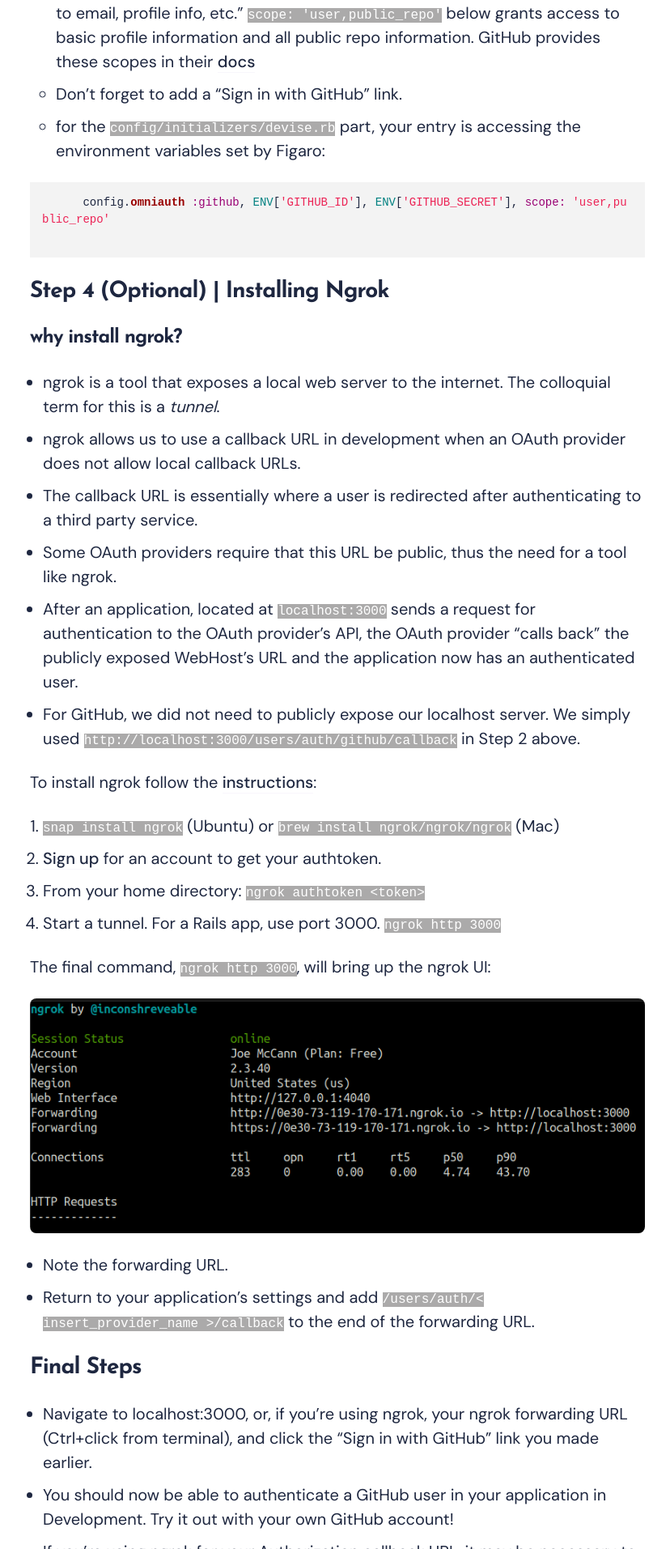
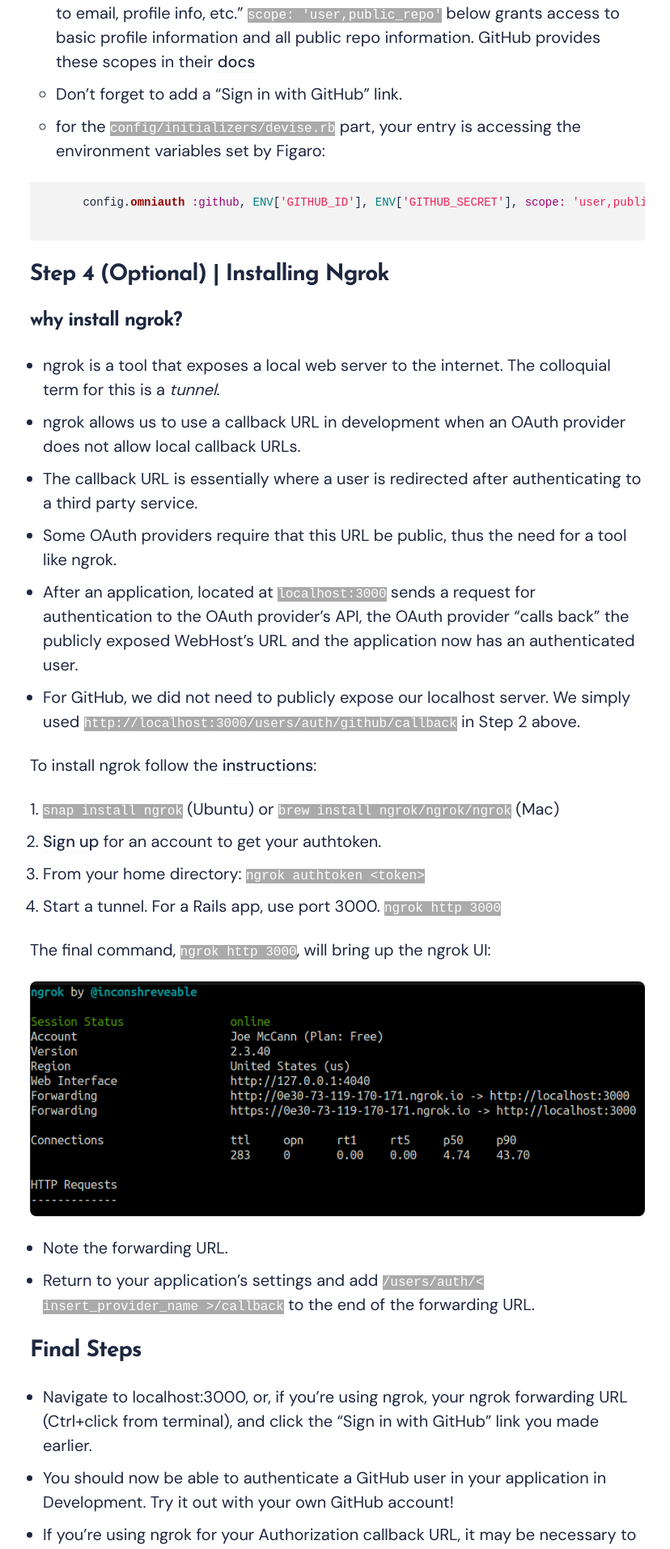
Before and after one commit to joe-mccann-dev/portfolio, a Jekyll site: the page built from _posts/2021-12-29-setting-up-omniauth-authentication-in-development.md, in a window 1280 px wide. Shown: the part 4191-6104 px from the top of the page at 81% size, without its empty margins (223-1051 px from the left). Built offline with Jekyll 4.4.1, drawn with Linux system fonts in a browser that asks for light colours; nearby versions of some CDN libraries.

Commit message:
Remove word-wrap css to enable horizontal scroll bar for code highlights.

```diff
--- a/_sass/2-base/_base.scss
+++ b/_sass/2-base/_base.scss
@@ -92,9 +92,6 @@ pre {
   padding: 15px;
   margin-bottom: 0;
   font-size: 14px;
-  white-space: pre-wrap;
-  word-wrap: break-word;
-  word-break: break-all;
   color: var(--heading-font-color);
 }
 
```
